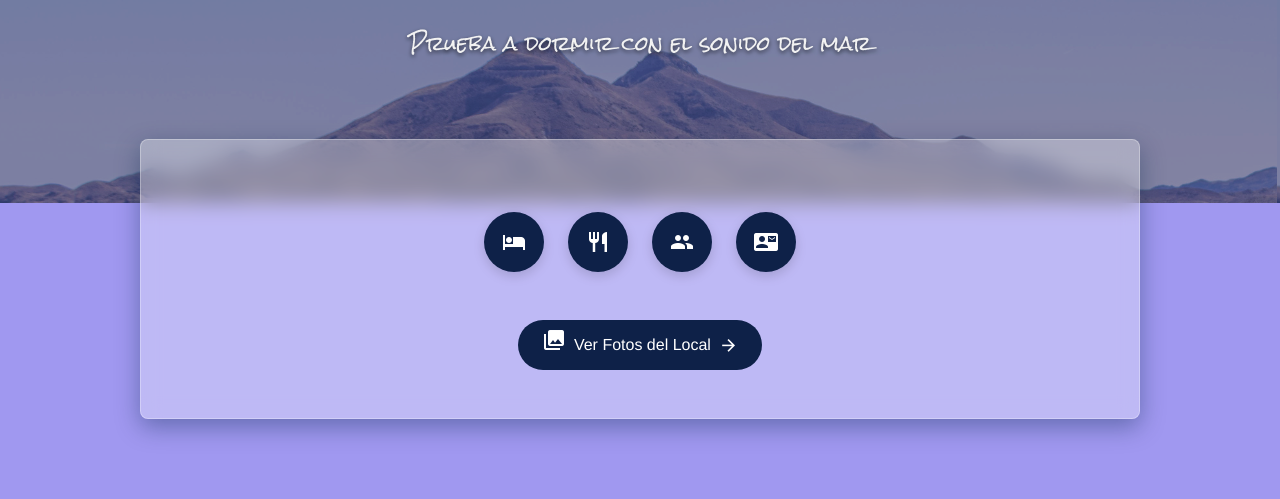
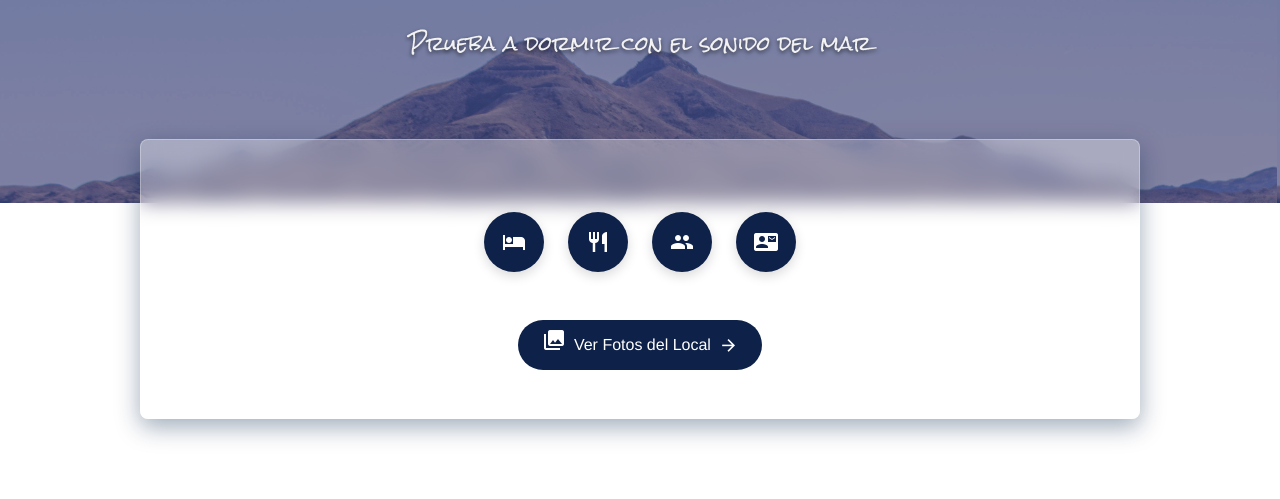
Before and after one commit to mtcarlos/WebRestaurante, a plain HTML site: page index.html in a window 1280 px wide. Shown: the part 301-800 px from the top of the page. Drawn offline with Linux system fonts and the light colour scheme; a web font is replaced by a local one.

Commit message:
vuelta al blanco

```diff
--- a/index.html
+++ b/index.html
@@ -124,7 +124,7 @@
       0%, 100% { transform: translateY(0); }
       50% { transform: translateY(-5px); }
     }
-    body { margin: 0; font-family: 'Helvetica Neue', Arial, sans-serif; background: #5649e58f; color: var(--clr-primary); }
+    body { margin: 0; font-family: 'Helvetica Neue', Arial, sans-serif; background: #ffffff8f; color: var(--clr-primary); }
     .dynamic-link {
       display: inline-flex;
       align-items: center;
```
